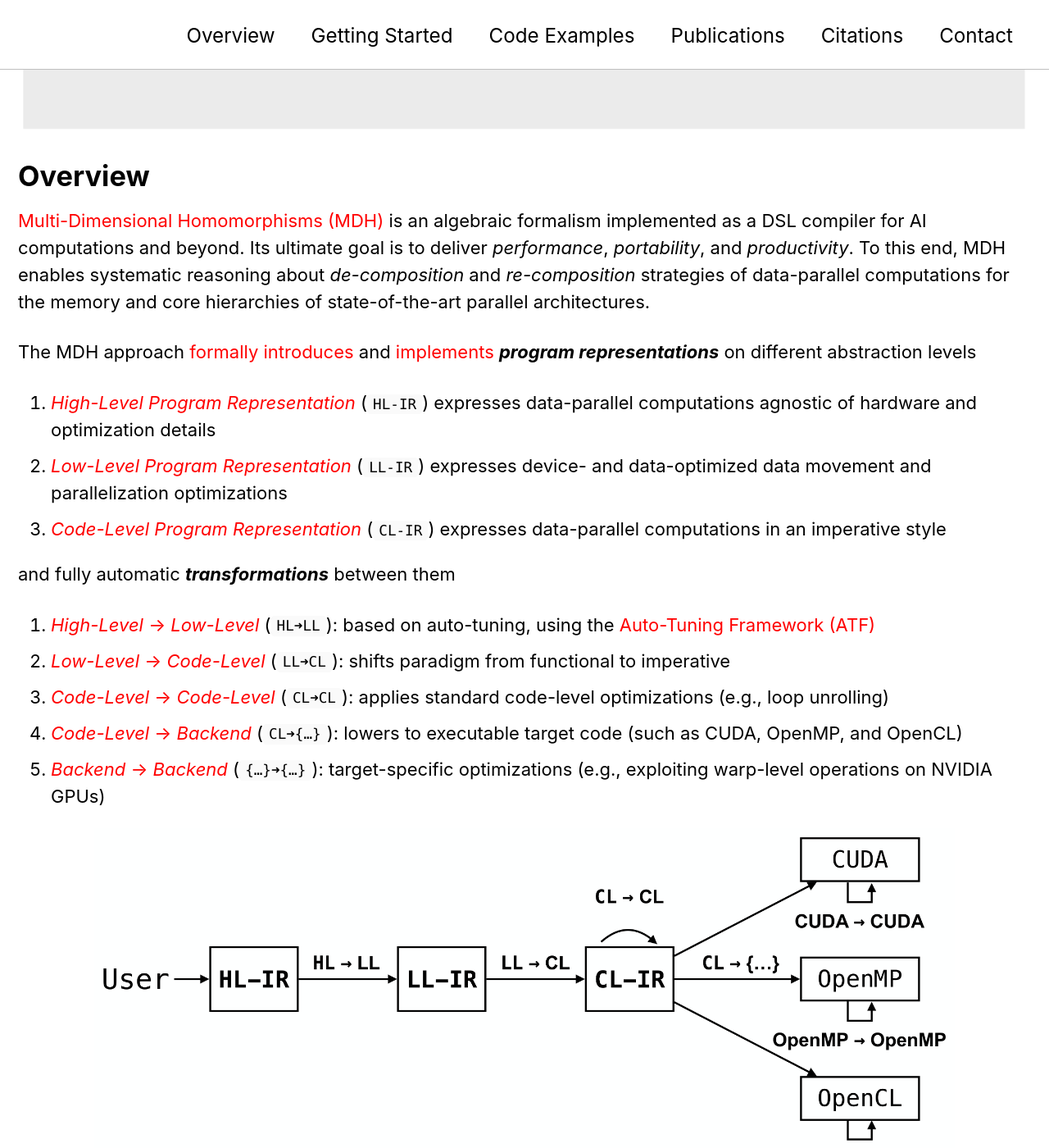
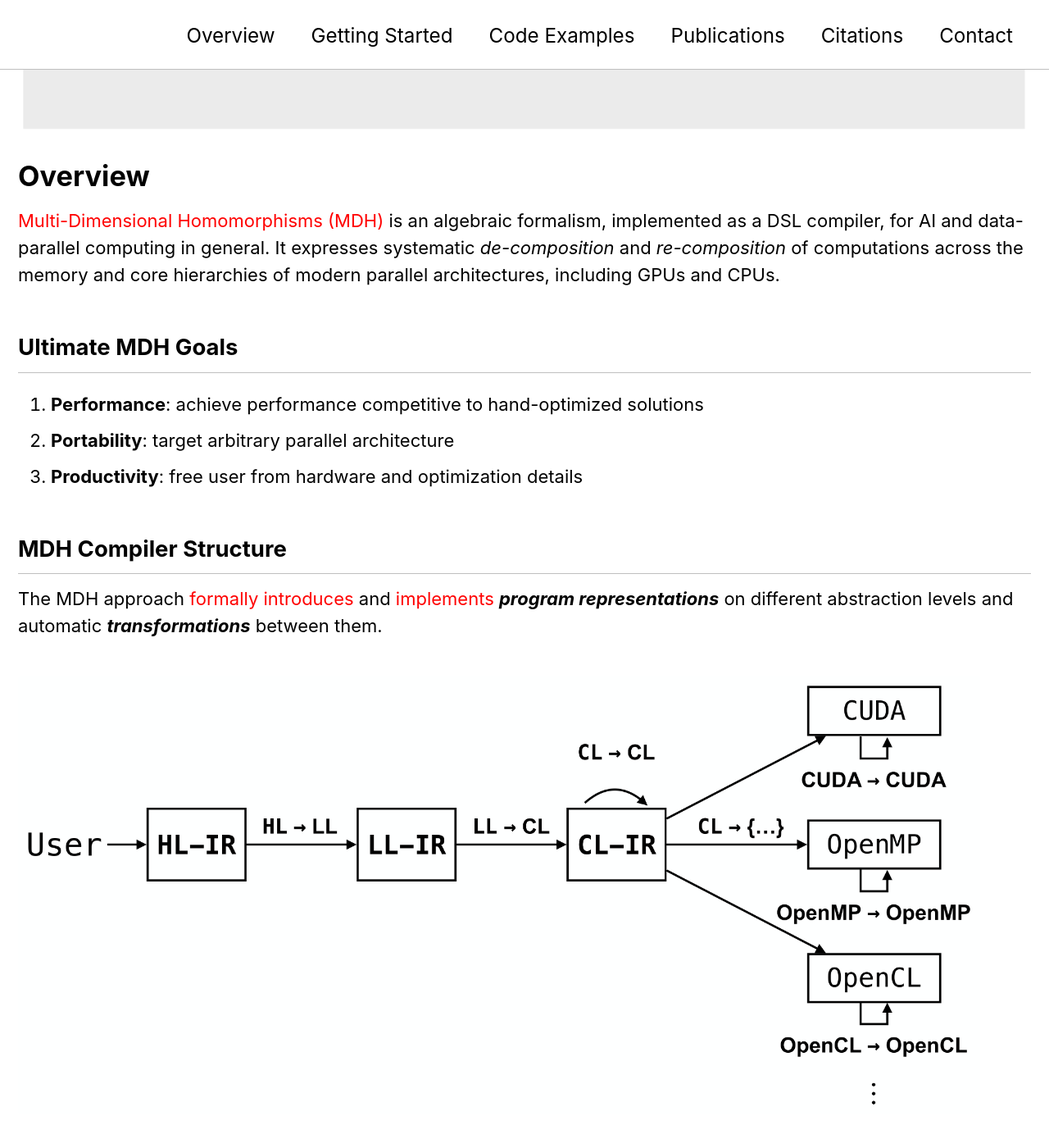
Before and after one commit to mdh-lang/mdh-lang.github.io, a Jekyll site: the page built from index.md, in a window 1280 px wide and 1400 px high, scrolled down 231 px. Shown: the whole window at 82% size. Built offline with Jekyll 4.4.1, drawn with Linux system fonts in a browser that asks for light colours; cached includes are drawn as plain includes; some of the changed text lies outside the part shown.

Commit message:
Update MDH documentation to clarify goals and compiler structure, enhance program representations and transformations sections, and improve layout styling for better readability.

```diff
--- a/assets/css/main.scss
+++ b/assets/css/main.scss
@@ -28,8 +28,7 @@ $masthead-link-color: black;
 }
 
 .card {
-  width: 282px;
-  height: 470px;
+  width: 340px;
   box-shadow: 0 4px 8px 0 rgba(0, 0, 0, 0.2);
   transition: 0.3s;
 }
@@ -39,11 +38,17 @@ $masthead-link-color: black;
 }
 
 .card_content {
-  padding: 8px 16px;
+  padding: 14px 16px;
 
   img {
     width: 250px;
     height: 250px;
+  }
+  table {
+    display: table;
+    width: 100%;
+    margin-bottom: 0;
+    overflow-x: visible;
   }
   table, tr, td {
     border: none;
@@ -51,6 +56,11 @@ $masthead-link-color: black;
     padding-bottom: 3px;
     vertical-align: top;
     font-size: 10pt;
+  }
+  td:first-child {
+    white-space: nowrap;
+    width: 1%;
+    padding-right: 0.75em;
   }
 }
 
--- a/index.md
+++ b/index.md
@@ -6,36 +6,43 @@ layout: splash
 
 # Overview
 
-[Multi-Dimensional Homomorphisms (MDH)](https://dl.acm.org/doi/10.1145/3665643) is an algebraic formalism implemented as a DSL compiler for AI computations and beyond.
-Its ultimate goal is to deliver *performance*, *portability*, and *productivity*.
-To this end, MDH enables systematic reasoning about *de-composition* and *re-composition* strategies of data-parallel computations for the memory and core hierarchies of state-of-the-art parallel architectures.
+[Multi-Dimensional Homomorphisms (MDH)](https://dl.acm.org/doi/10.1145/3665643) is an algebraic formalism, implemented as a DSL compiler, for AI and data-parallel computing in general.
+It expresses systematic *de-composition* and *re-composition* of computations across the memory and core hierarchies of modern parallel architectures, including GPUs and CPUs.
 
-The MDH approach [formally introduces](https://dl.acm.org/doi/10.1145/3665643) and [implements](TODO) ***program representations*** on different abstraction levels
+
+## Ultimate MDH Goals
+
+1. **Performance**: achieve performance competitive to hand-optimized solutions
+2. **Portability**: target arbitrary parallel architecture
+3. **Productivity**: free user from hardware and optimization details
+
+## MDH Compiler Structure
+
+The MDH approach [formally introduces](https://dl.acm.org/doi/10.1145/3665643) and [implements](TODO) ***program representations*** on different abstraction levels and automatic ***transformations*** between them.
+
+<figure>
+  <img src="/assets/images/overview.png" alt="Overview of the MDH compilation pipeline" style="width: 95%">
+</figure>
+
+
+### MDH Program Representations
 
 1. [*High-Level Program Representation*](/mdh_hl) (`HL-IR`) expresses data-parallel computations agnostic of hardware and optimization details
 2. [*Low-Level Program Representation*](/mdh_ll) (`LL-IR`) expresses device- and data-optimized data movement and parallelization optimizations
 3. [*Code-Level Program Representation*](/mdh_cl) (`CL-IR`) expresses data-parallel computations in an imperative style
 
-and fully automatic ***transformations*** between them
+### MDH Program Transformations
 
-4. [*High-Level* → *Low-Level*](/mdh_hl_to_ll) (`HL➜LL`): based on auto-tuning, using the [Auto-Tuning Framework (ATF)](https://www.atf-tuner.org)
-5. [*Low-Level* → *Code-Level*](/mdh_ll_to_cl) (`LL➜CL`): shifts paradigm from functional to imperative
-6. [*Code-Level* → *Code-Level*](/mdh_cl_to_cl) (`CL➜CL`): applies standard code-level optimizations (e.g., loop unrolling)
-7. [*Code-Level* → *Backend*](/mdh_cl_to_backend) (`CL➜{…}`): lowers to executable target code (such as CUDA, OpenMP, and OpenCL)
-8. [*Backend* → *Backend*](/mdh_backend_to_backend) (`{…}➜{…}`): target-specific optimizations (e.g., exploiting warp-level operations on NVIDIA GPUs)
+1. [*High-Level* → *Low-Level*](/mdh_hl_to_ll) (`HL➜LL`): based on auto-tuning, using the [Auto-Tuning Framework (ATF)](https://www.atf-tuner.org)
+2. [*Low-Level* → *Code-Level*](/mdh_ll_to_cl) (`LL➜CL`): shifts paradigm from functional to imperative
+3. [*Code-Level* → *Code-Level*](/mdh_cl_to_cl) (`CL➜CL`): applies standard code-level optimizations (e.g., loop unrolling)
+4. [*Code-Level* → *Backend*](/mdh_cl_to_backend) (`CL➜{…}`): lowers to executable target code (such as CUDA, OpenMP, and OpenCL)
+5. [*Backend* → *Backend*](/mdh_backend_to_backend) (`{…}➜{…}`): target-specific optimizations (e.g., exploiting warp-level operations on NVIDIA GPUs)
 
+### Experiments
 
-<p align="center">
-  <img src="/assets/images/overview.png" alt="Overview of MDH Approach" width="85%">
-</p>
+[Experiments](/experiments) show results on GPUs and CPUs that are competitive with, and sometimes better than, state-of-practice approaches, including NVIDIA [cuBLAS](https://developer.nvidia.com/cublas)/[cuDNN](https://developer.nvidia.com/cudnn) and Intel [oneMKL](https://www.intel.com/content/www/us/en/docs/oneapi/programming-guide/2023-0/intel-oneapi-math-kernel-library-onemkl.html)/[oneDNN](https://www.intel.com/content/www/us/en/developer/tools/oneapi/onednn.html) which are hand-optimized libraries provided by vendors.
 
-Our [Experiments](/experiments) show results on GPUs and CPUs that are competitive with, and sometimes better than, state-of-practice approaches, including NVIDIA [cuBLAS](https://developer.nvidia.com/cublas)/[cuDNN](https://developer.nvidia.com/cudnn) and Intel [oneMKL](https://www.intel.com/content/www/us/en/docs/oneapi/programming-guide/2023-0/intel-oneapi-math-kernel-library-onemkl.html)/[oneDNN](https://www.intel.com/content/www/us/en/developer/tools/oneapi/onednn.html) which are hand-optimized libraries provided by vendors.
-
-### Ultimate MDH Goals
-
-- **Performance**: achieve performance competitive to hand-optimized solutions
-- **Portability**: target arbitrary parallel architecture
-- **Productivity**: free user from hardware and optimization details
 
 <br>
 # Getting Started
@@ -326,7 +333,8 @@ By incorporating the user into the optimization process, we enable two major adv
 *(An example scheduling program follows soon)*
 
 <br>
-<h1 id="publications">Selected Publications</h1>
+# Selected Publications
+{: #publications}
 
 1.  R. Schulze, A. Rasch \\
     [From Algebraic Data-Parallel Expressions to Imperative Parallel Code via Multi-Dimensional Homomorphisms](assets/files/publications/cgo27/paper.pdf) \\
```
